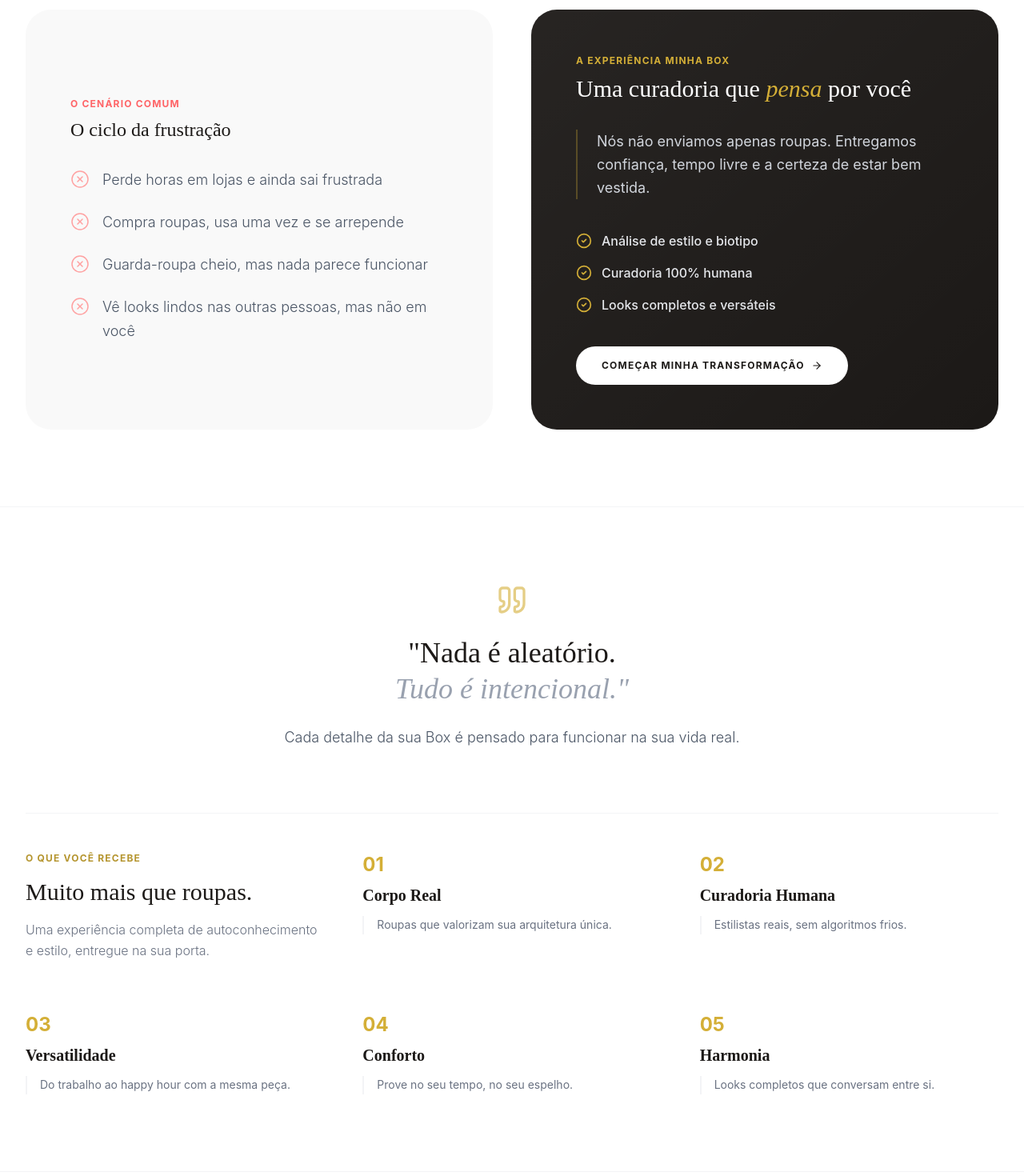
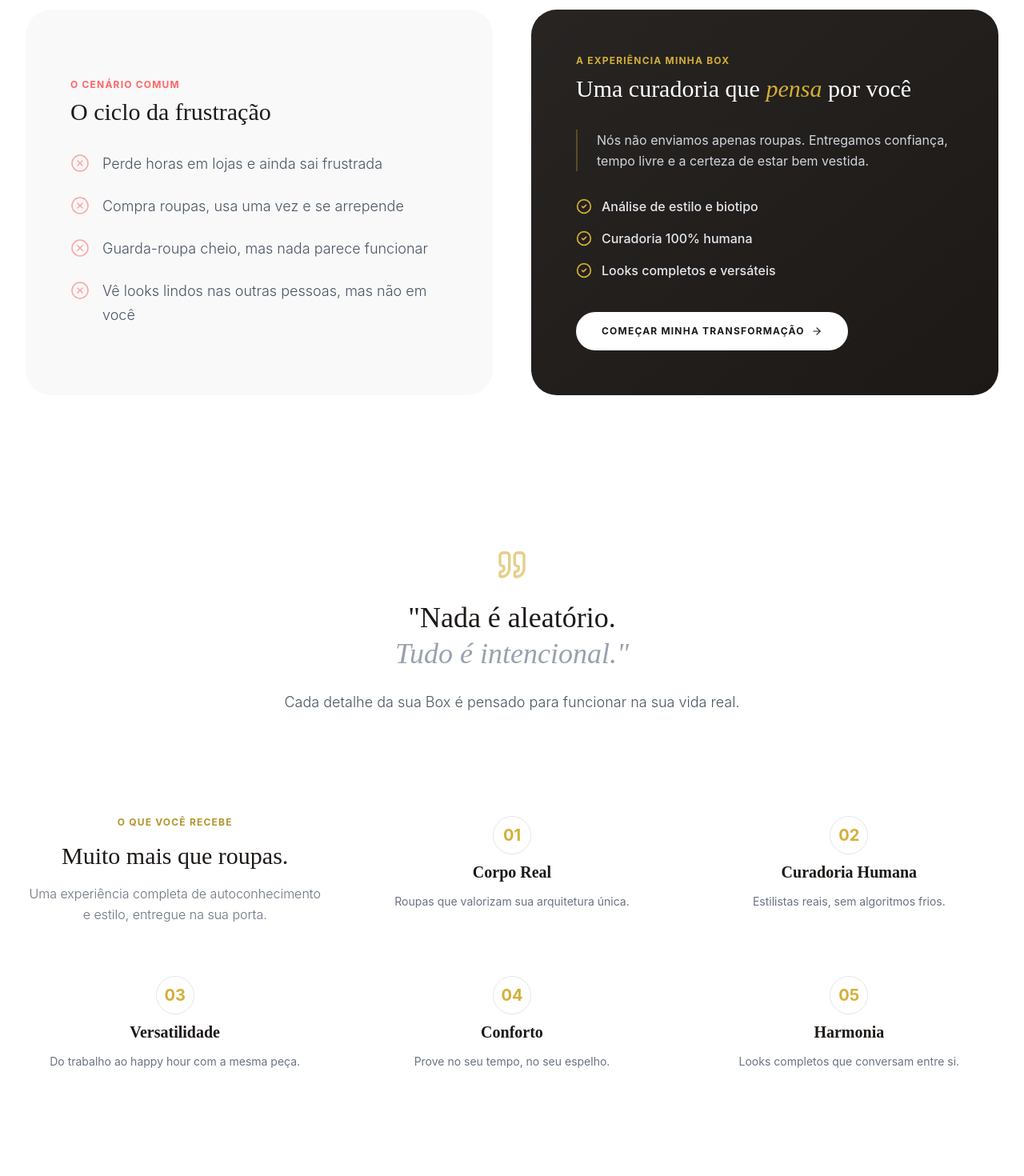
Before and after one commit to grupomerci/mb-vendas, a React (Vite) app: page / in a window 1280 px wide. Shown: the part 1060-2530 px from the top of the page at 80% size. Built offline with nearby package versions, Linux system fonts and the light colour scheme.

Commit message:
fix: adjust visuals

```diff
--- a/src/components/Benefits.tsx
+++ b/src/components/Benefits.tsx
@@ -26,7 +26,7 @@ const Benefits = () => {
   ];
 
   return (
-    <section id="beneficios" className="py-24 px-4 sm:px-6 lg:px-8 bg-white border-t border-gray-100">
+    <section id="beneficios" className="py-24 px-4 sm:px-6 lg:px-8 bg-white">
       <div className="max-w-7xl mx-auto">
 
         {/* Header with Quote */}
@@ -61,19 +61,19 @@ const Benefits = () => {
               }
             }
           }}
-          className="grid md:grid-cols-2 lg:grid-cols-3 gap-x-12 gap-y-16 pt-12 border-t border-gray-100"
+          className="grid md:grid-cols-2 lg:grid-cols-3 gap-x-12 gap-y-16 pt-12 text-center"
         >
            <motion.div
              variants={{
                hidden: { opacity: 0, y: 20 },
                visible: { opacity: 1, y: 0, transition: { duration: 0.5 } }
              }}
-             className="flex flex-col justify-center"
+             className="flex flex-col justify-center items-center"
            >
               <span className="text-xs font-bold tracking-widest text-gold-600 uppercase mb-4">
                 O QUE VOCÊ RECEBE
               </span>
-              <h3 className="text-3xl font-serif text-[#1c1917] mb-4">
+              <h3 className="text-2xl md:text-3xl font-serif text-[#1c1917] mb-4">
                 Muito mais que roupas.
               </h3>
               <p className="text-gray-500 font-light leading-relaxed">
@@ -88,15 +88,15 @@ const Benefits = () => {
                  hidden: { opacity: 0, y: 20 },
                  visible: { opacity: 1, y: 0, transition: { duration: 0.5 } }
                }}
-               className="group"
+               className="group flex flex-col items-center"
              >
-                <span className="text-2xl font-bold text-gold-500 mb-2 block group-hover:text-gold-500 transition-colors">
+                <span className="text-xl font-bold text-gold-500 mb-2 block group-hover:text-gold-500 transition-colors border border-black/10 rounded-full h-12 w-12 flex items-center justify-center">
                   0{index + 1}
                 </span>
                 <h4 className="text-xl font-serif font-bold text-[#1c1917] mb-3 group-hover:translate-x-1 transition-transform">
                   {item.title}
                 </h4>
-                <p className="text-gray-500 text-sm leading-relaxed border-l-2 border-gray-100 pl-4 group-hover:border-gold-200 transition-colors">
+                <p className="text-gray-500 text-sm leading-relaxed max-w-xs mx-auto">
                   {item.desc}
                 </p>
              </motion.div>
--- a/src/components/FAQ.tsx
+++ b/src/components/FAQ.tsx
@@ -38,7 +38,7 @@ const FAQ = () => {
           transition={{ duration: 0.6 }}
           className="text-center mb-16"
         >
-          <h2 className="text-2xl md:text-3xl font-serif font-bold text-gray-900 tracking-widest uppercase">
+          <h2 className="text-3xl md:text-4xl font-serif font-bold text-gray-900 tracking-widest uppercase">
             PERGUNTAS QUE VOCÊ ESTÁ SE FAZENDO
           </h2>
         </motion.div>
--- a/src/components/Features.tsx
+++ b/src/components/Features.tsx
@@ -30,7 +30,7 @@ const Features = () => {
   ];
 
   return (
-    <section className="py-24 px-4 sm:px-6 lg:px-8 bg-white border-t border-gray-100">
+    <section className="py-24 px-4 sm:px-6 lg:px-8 bg-white">
       <div className="max-w-7xl mx-auto">
         <motion.div
           initial="hidden"
--- a/src/components/HowItWorks.tsx
+++ b/src/components/HowItWorks.tsx
@@ -1,6 +1,8 @@
 import { motion } from 'framer-motion';
+import { useNavigate } from 'react-router-dom';
 
 const HowItWorks = () => {
+  const navigate = useNavigate();
   const steps = [
     {
       number: "1",
@@ -68,7 +70,7 @@ const HowItWorks = () => {
 
         <div className="relative">
           {/* Connecting line (hidden on mobile, visible on lg) */}
-          <div className="hidden lg:block absolute top-[26px] left-[5%] w-[90%] h-[1px] bg-white/10 -z-0"></div>
+          <div className="hidden lg:block absolute top-[26px] left-[8.33%] w-[83.33%] h-[1px] bg-white/10 -z-0"></div>
 
           <motion.div
             className="grid grid-cols-1 md:grid-cols-2 lg:grid-cols-6 gap-12 lg:gap-4 relative z-10"
@@ -108,6 +110,7 @@ const HowItWorks = () => {
             <motion.button
               whileHover={{ scale: 1.05 }}
               whileTap={{ scale: 0.95 }}
+              onClick={() => navigate('/analise-cobertura')}
               className="bg-[#dcb13c] text-black px-12 py-4 rounded-full text-xs font-bold tracking-[0.2em] hover:bg-[#cda22b] transition-colors uppercase cursor-pointer"
             >
             Quero criar minha conta!
--- a/src/components/Plans.tsx
+++ b/src/components/Plans.tsx
@@ -85,7 +85,7 @@ const Plans = () => {
               <span className="text-lg">♔</span> MAIS ESCOLHIDO
             </div>
 
-            <h3 className="font-serif text-3xl font-bold text-white mb-2 mt-4">
+            <h3 className="font-serif text-2xl md:text-3xl font-bold text-white mb-2 mt-4">
               Assinatura Minha Box
             </h3>
             <p className="text-gray-400 mb-8">
--- a/src/components/ProblemSolution.tsx
+++ b/src/components/ProblemSolution.tsx
@@ -47,10 +47,10 @@ const ProblemSolution = () => {
             className="bg-[#f9f9f9] rounded-[2rem] p-10 lg:p-14 flex flex-col justify-center"
           >
             <div className="mb-8">
-                <span className="text-xs font-bold tracking-widest text-red-400 uppercase mb-2 block">
+                <span className="text-xs font-bold tracking-widest text-red-400 uppercase mb-2 block text-center md:text-left">
                     O Cenário Comum
                 </span>
-                <h3 className="text-2xl font-serif text-[#1c1917]">
+                <h3 className="text-2xl md:text-3xl font-serif text-[#1c1917] text-center md:text-left">
                     O ciclo da frustração
                 </h3>
             </div>
@@ -59,7 +59,7 @@ const ProblemSolution = () => {
               {problems.map((item, index) => (
                 <div key={index} className="flex items-start gap-4">
                   <XCircle className="text-red-300 w-6 h-6 flex-shrink-0 mt-0.5" strokeWidth={1.5} />
-                  <p className="text-gray-600 font-light text-lg leading-relaxed">
+                  <p className="text-gray-600 font-light text-md md:text-lg leading-relaxed">
                     {item}
                   </p>
                 </div>
@@ -80,21 +80,21 @@ const ProblemSolution = () => {
 
             <div className="relative z-10">
                 <div className="mb-8">
-                    <span className="text-xs font-bold tracking-widest text-gold-500 uppercase mb-2 block">
+                    <span className="text-xs font-bold tracking-widest text-gold-500 uppercase mb-2 block text-center md:text-left">
                         A Experiência Minha Box
                     </span>
-                    <h3 className="text-2xl md:text-3xl font-serif text-white leading-tight">
+                    <h3 className="text-2xl md:text-3xl font-serif text-white leading-tight text-center md:text-left">
                         Uma curadoria que <span className="italic text-gold-500">pensa</span> por você
                     </h3>
                 </div>
 
-                <p className="text-gray-300 text-lg leading-relaxed mb-10 border-l-2 border-gold-500/30 pl-6">
+                <p className="text-gray-300 text=mdmd:text-lg leading-relaxed mb-8 border-l-2 border-gold-500/30 pl-6">
                     Nós não enviamos apenas roupas. Entregamos confiança, tempo livre e a certeza de estar bem vestida.
                 </p>
 
                 <div className="space-y-4 mb-10">
                     {solutionPoints.map((point, i) => (
-                        <div key={i} className="flex items-center gap-3">
+                        <div key={i} className="flex items-center gap-3 justify-center md:justify-start">
                              <CheckCircle2 className="text-gold-500 w-5 h-5" />
                              <span className="text-gray-200 font-medium">{point}</span>
                         </div>
```
Also changed, not shown: src/components/Footer.tsx (+5 -5 lines), src/components/Hero.tsx (+9 -9 lines).
